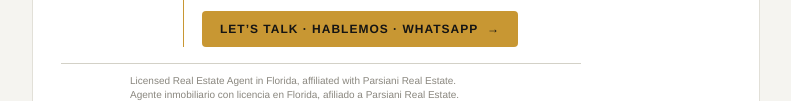
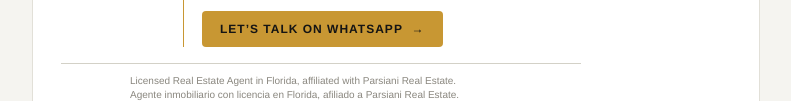
Before and after one commit to MerakiKolors/Erikdg, a website: page firma.html in a window 1280 px wide. Shown: the part 619-720 px from the top of the page, without its empty margins (244-1035 px from the left). Drawn offline with Linux system fonts and the light colour scheme.

Commit message:
Signature WhatsApp button in English only
Co-Authored-By: Claude Opus 5.5 <noreply@anthropic.com>

```diff
--- a/firma.html
+++ b/firma.html
@@ -74,8 +74,8 @@
       <table cellpadding="0" cellspacing="0" border="0" role="presentation" style="border-collapse:collapse;margin-top:14px;">
         <tr>
           <td bgcolor="#C89733" style="background:#C89733;border-radius:4px;mso-padding-alt:9px 18px;">
-            <a href="https://wa.me/13059020139?text=Hi%20Erik%20%2F%20Hola%20Erik%2C%20" target="_blank" style="display:inline-block;padding:9px 18px;font-size:12px;font-weight:bold;letter-spacing:1px;color:#141414;text-decoration:none;border-radius:4px;">
-              LET&#8217;S TALK · HABLEMOS · WHATSAPP&nbsp;&nbsp;&#8594;
+            <a href="https://wa.me/13059020139?text=Hi%20Erik%2C%20" target="_blank" style="display:inline-block;padding:9px 18px;font-size:12px;font-weight:bold;letter-spacing:1px;color:#141414;text-decoration:none;border-radius:4px;">
+              LET&#8217;S TALK ON WHATSAPP&nbsp;&nbsp;&#8594;
             </a>
           </td>
         </tr>
```
